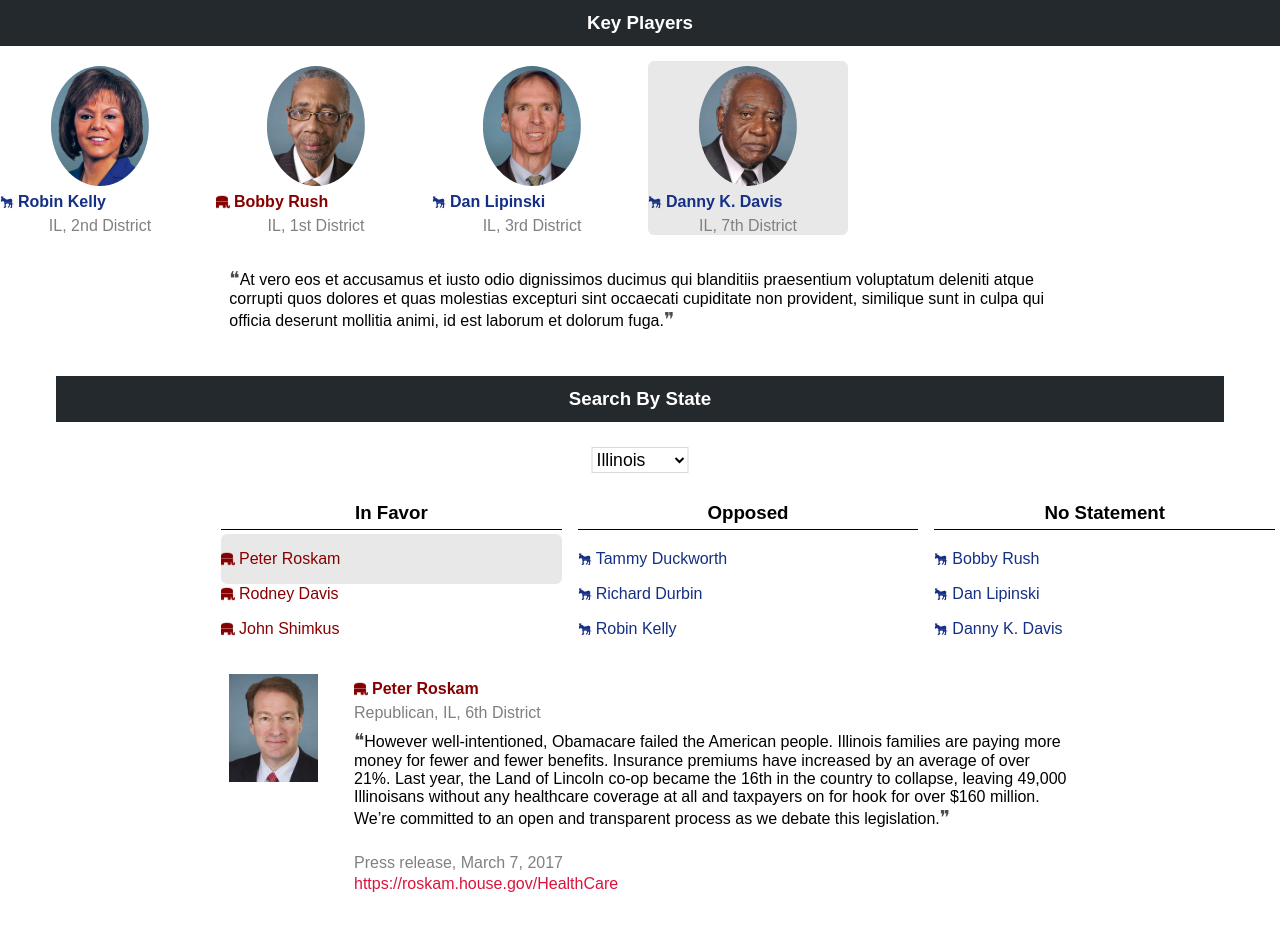
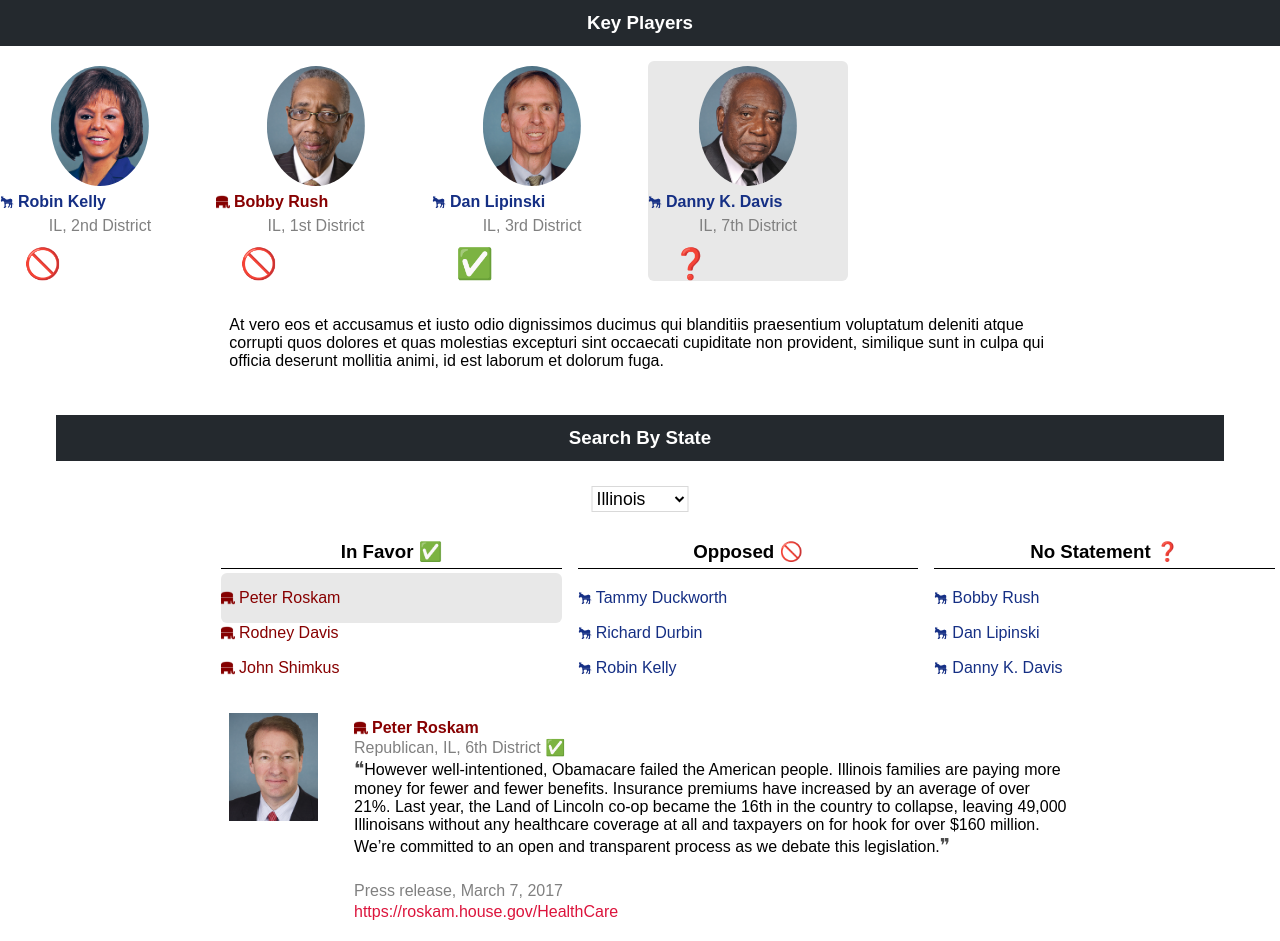
Before and after one commit to MagicWilliams/studio-legislator-tracker, a React (Create React App) app: page / in a window 1280 px wide. Before the commit the page ends 913 px from the top, so only its background shows below. Built offline with nearby package versions, Linux system fonts and the light colour scheme.

Commit message:
Added emojis, made sure quotes don't show up for no statement legislators

```diff
--- a/src/components/KeyPlayers/KeyPlayers.css
+++ b/src/components/KeyPlayers/KeyPlayers.css
@@ -42,6 +42,12 @@
 
 }
 
+.emoji {
+  margin-left: 24px;
+  margin-top: -5px;
+  font-size: 30px;
+}
+
 .thumbnailBioOpposed:after {
     /*content: "\01F6AB";*/
  }
--- a/src/components/KeyPlayers/KeyPlayers.jsx
+++ b/src/components/KeyPlayers/KeyPlayers.jsx
@@ -76,13 +76,13 @@ class KeyPlayer extends Component {
 
   updateEmoji(rep) {
     if (rep.stance=="opposed") {
-      return "thumbnailBioOpposed thumbnailBio";
+      return "🚫";
     }
     if (rep.stance=="in-favor") {
-      return "thumbnailBioInFavor thumbnailBio";
+      return "✅";
     }
     if (rep.stance=="no-statement") {
-      return "thumbnailBioNoStatement thumbnailBio"
+      return "❓";
     }
     //return "thumbnailBio";
   }
@@ -94,7 +94,8 @@ class KeyPlayer extends Component {
         <img alt="img" src="/img/republican.png" className="imageParty"/>
         <p className="stanceFillers" className="republicans"
           onClick={() => this.updateShownInfo(rep)}
-          > {rep.name} </p>
+          > {rep.name}
+        </p>
       </div>
     </div>;
     }
@@ -129,12 +130,14 @@ class KeyPlayer extends Component {
               borderColor: '#e8e8e8'} : {borderRadius: 0}}
                 onClick={() => this.updateShownInfo(rep)}>
                 <img src={rep.img} className="thumbnailImage"                />
-                <h4 className={this.updateEmoji(rep)} >
+                <h4 className="thumbnailBio" >
                   {/* style={(rep.stance) === "opposed" ? {backgroundColor: '#cdcdcd'} : {backgroundColor: '#787878'}}>
                   style={(rep.name) === name ? {backgroundColor: '#cdcdcd'} : {backgroundColor: '#787878'}}> */}
                  {this.createOutput(rep)}
                 </h4>
                 <p className="thumbnailDetails"> {rep.state}, {rep.district} </p>
+                {/* <p className="thumbnailBioOpposed"> </p> */}
+                <p className="emoji"> {this.updateEmoji(rep)} </p>
               </div>
             </Col>
             )}
--- a/src/components/RepCard/RepCard.css
+++ b/src/components/RepCard/RepCard.css
@@ -54,7 +54,12 @@
 }
 
 .repDescription {
-  margin-top: -15px;
+  margin-top: -20px;
+  margin-bottom: 15px;
   color: gray;
   font-weight: normal;
 }
+
+.keyPlayerQuote {
+  margin-top: 5px;
+}
--- a/src/components/RepCard/RepCard.jsx
+++ b/src/components/RepCard/RepCard.jsx
@@ -11,25 +11,19 @@ class RepCard extends Component {
 
   }
 
-    /*createOutput(rep) {
-      if (rep.party.toLowerCase() == " republican") {
-        //return <p className="stanceFillers" className="republicans"> (R) {rep.name} </p>;
-        return <div class="allContent"> <div class="content">
-          <img alt="img" src="/img/republican.png" className="imageParty"/>
-          <p className="stanceFillers" className="republicans"
-            onClick={() => this.updateShownInfo(rep)}
-            > {rep.name} </p>
-        </div>
-      </div>;
-      }
-      if (rep.party.toLowerCase() == " democrat") {
-        return <div class="allContent"> <div class="content">
-          <img alt="img" src="/img/democrat.png" className="imageParty"/>
-          <p className="stanceFillers" className="democrats"
-            onClick={() => this.updateShownInfo(rep)}> {rep.name} </p>
-        </div> </div>;
-      }
-    }*/
+  updateEmoji() {
+    if (this.props.stance=="opposed") {
+      return "🚫";
+    }
+    if (this.props.stance=="in-favor") {
+      return "✅";
+    }
+    if (this.props.stance=="no-statement") {
+      return "❓";
+    }
+  }
+
+
 
     createOutput() {
       if (this.props.party.toLowerCase() == " republican") {
@@ -44,13 +38,49 @@ class RepCard extends Component {
       }
 
       if (this.props.party.toLowerCase() == " democrat") {
-        return <div class="allContent">
+        return <div class="nameParty">
           <div class="content">
             <img alt="img" src="/img/democrat.png" className="imageParty"/>
             <h4  className="democrats"
               > {this.props.name} </h4>
           </div>
         </div>
+      }
+    }
+
+    createQuote() {
+      if (this.props.stance == "no-statement") {
+        return <p className="quoteParagraph">
+          {/* <span className="quoteSymbol">❝</span> */}
+          {this.props.quote}
+          {/* <span className="quoteSymbol">❞</span> */}
+        </p>;
+      }
+
+      else {
+        return <p className="quoteParagraph">
+          <span className="quoteSymbol">❝</span>
+          {this.props.quote}
+          <span className="quoteSymbol">❞</span>
+        </p>;
+      }
+    }
+
+    createKeyPlayerQuote() {
+      if (this.props.stance == "no-statement") {
+        return <p className="keyPlayerQuote">
+          {/* <span className="quoteSymbol">❝</span> */}
+          {this.props.quote}
+          {/* <span className="quoteSymbol">❞</span> */}
+        </p>;
+      }
+
+      else {
+        return <p className="keyPlayerQuote">
+          <span className="quoteSymbol">❝</span>
+          {this.props.quote}
+          <span className="quoteSymbol">❞</span>
+        </p>;
       }
     }
 
@@ -72,14 +102,11 @@ class RepCard extends Component {
                 <h4 className="repDescription">
                   {this.props.party},
                   {this.props.state},
-                  {this.props.district}
+                  {this.props.district} { }
+                  {this.updateEmoji()}
                 </h4>
 
-                <p className="quoteParagraph">
-                  <span className="quoteSymbol">❝</span>
-                  {this.props.quote}
-                  <span className="quoteSymbol">❞</span>
-                </p>
+                {this.createQuote()}
                 <p className="source"> {this.props.quoteSource} </p>
                 <a className="link" href={this.props.quoteLink}> {this.props.quoteLink} </a>
               </Col>
@@ -94,11 +121,7 @@ class RepCard extends Component {
             <Row>
               <Col xs={12} smOffset={2} sm={8} mdOffset={2} md={8} lgOffset={2} lg={8}>
                 {/* <img alt="img" src={this.props.img} className="image"/> */}
-                <p>
-                  <span className="quoteSymbol">❝</span>
-                  {this.props.quote}
-                  <span className="quoteSymbol">❞</span>
-                </p>
+                {this.createKeyPlayerQuote()}
                 <p className="source"> {this.props.quoteSource} </p>
                 <a className="link" href={this.props.quoteLink}> {this.props.quoteLink} </a>
               </Col>
--- a/src/components/StateReps/StateReps.css
+++ b/src/components/StateReps/StateReps.css
@@ -50,10 +50,10 @@
 
 @media only screen and (max-width: 767px) {
   h3.stanceTitle {
-    font-size: 1em;
+    font-size: 0.8em;
   }
   .allContent {
-    font-size: 0.9em;
+    font-size: 0.7em;
   }
 
 }
--- a/src/components/StateReps/StateReps.jsx
+++ b/src/components/StateReps/StateReps.jsx
@@ -59,7 +59,7 @@ class StateReps extends Component {
         <Grid fluid>
           <Row className="stateRepTable">
             <Col xs={4} smOffset={2} sm={2.33}>
-              <h3 className="stanceTitle"> In Favor </h3>
+              <h3 className="stanceTitle"> In Favor ✅ </h3>
               {this.props.representatives.map((rep, index) =>
                 {if (rep.stance === "in-favor")
                   //return (<p className="stanceFillers" key={"IF" + index} style={rep.party.toLowerCase() == " republican" ? {color: "red"} : {color: "blue"}} onClick={() => this.updateShownInfo(rep)}> {rep.name} </p>);
@@ -68,7 +68,7 @@ class StateReps extends Component {
               )}
             </Col>
             <Col xs={4} sm={2.33}>
-              <h3 className="stanceTitle"> Opposed </h3>
+              <h3 className="stanceTitle"> Opposed 🚫 </h3>
               {this.props.representatives.map((rep, index) =>
                 {if (rep.stance === "opposed")
                   //return (<p className="stanceFillers" key={"OP" + index} style={rep.party.toLowerCase() == " republican" ? {color: "red"} : {color: "blue"}} onClick={() => this.updateShownInfo(rep)}> {rep.name} </p>);
@@ -77,7 +77,7 @@ class StateReps extends Component {
               )}
             </Col>
             <Col xs={4} sm={2.33}>
-              <h3 className="stanceTitle"> No Statement </h3>
+              <h3 className="stanceTitle"> No Statement ❓ </h3>
               {this.props.representatives.map((rep, index) =>
                 {if (rep.stance === "no-statement")
                   //return (<p className="stanceFillers" key={"NS" + index} style={rep.party.toLowerCase() == " republican" ? {color: "red"} : {color: "blue"}} onClick={() => this.updateShownInfo(rep)}> {rep.name} </p>);
```
